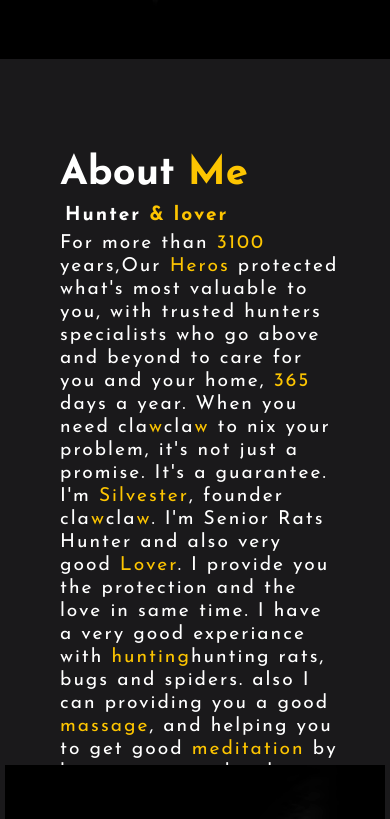
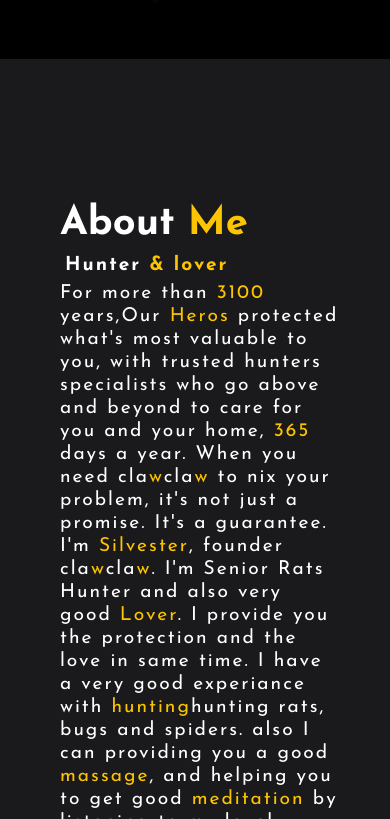
Before and after one commit to ajoedv/clawclaw, a plain HTML site: page index.html in a window 390 px wide. Shown: the part 945-1764 px from the top of the page. Drawn offline with Linux system fonts and the light colour scheme.

Commit message:
edit style about me area margin for screens 1180px wide and down

```diff
--- a/assets/css/style.css
+++ b/assets/css/style.css
@@ -379,7 +379,7 @@ span {
     .about-box {
         width: 500px;
         height: 400px;
-        margin: 50px 5px;
+        margin: 100px 5px;
     }
 
     .about-text {
@@ -437,3 +437,5 @@ span {
         font-size: 1.2rem;
     }
 }
+
+/* @media screen 480px */
```
